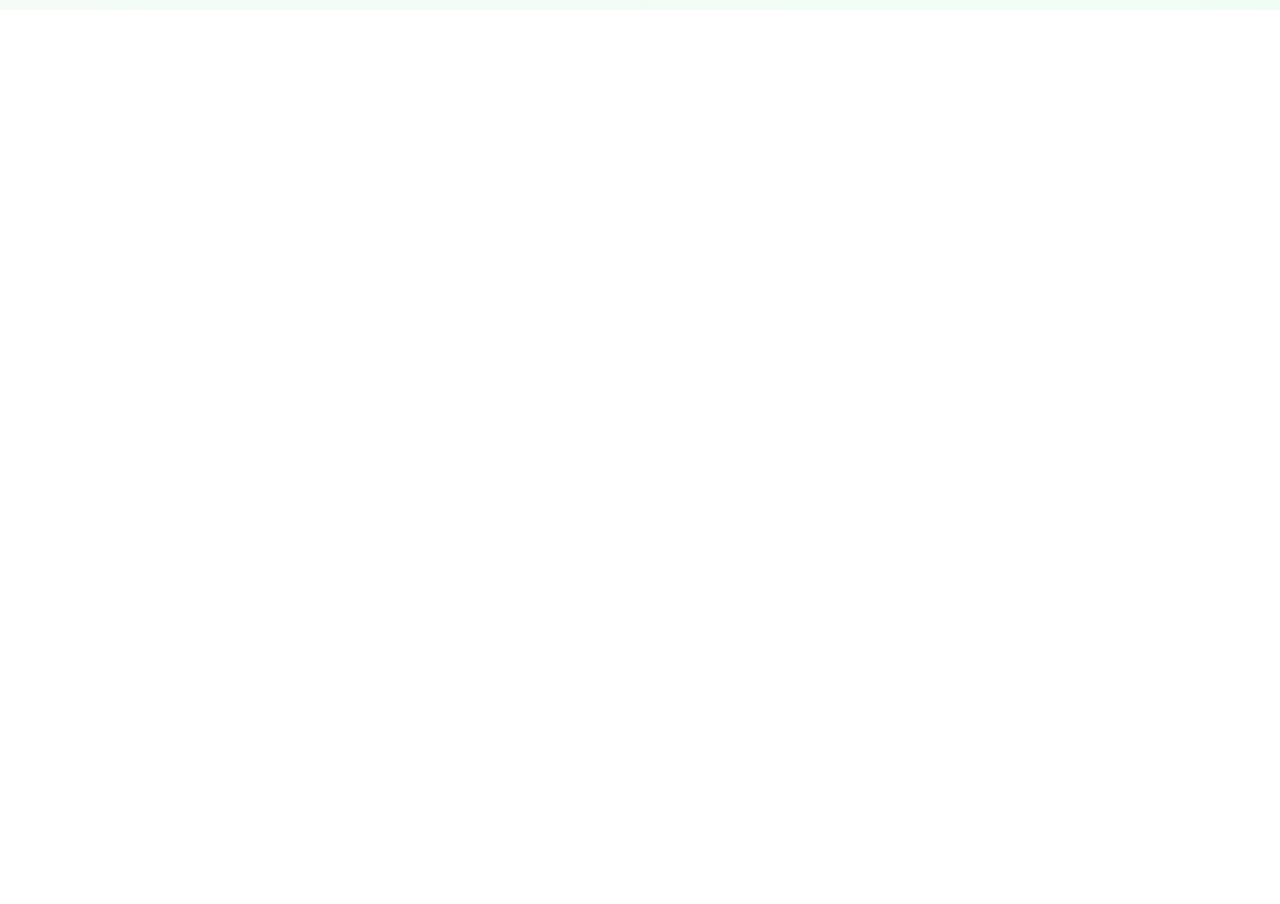
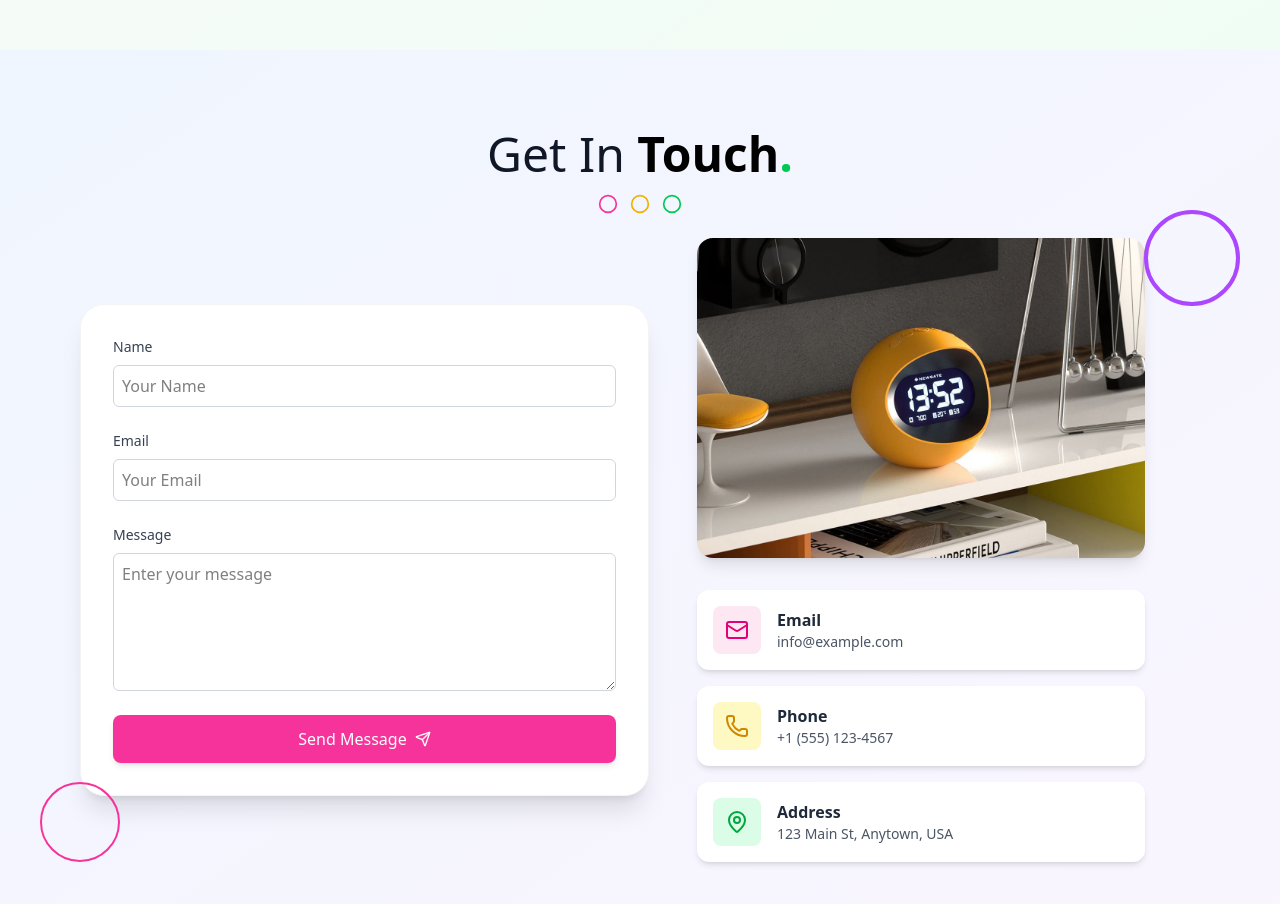
Before and after one commit to imamteguh/compro-panda-react, a React (Vite) app: page / in a window 1280 px wide. Shown: the part 3040-3944 px from the top of the page. Before the commit the page ends 3050 px from the top, so only its background shows below. Built offline with nearby package versions, Linux system fonts and the light colour scheme.

Commit message:
feat: tambahkan section contact

```diff
--- a/src/App.jsx
+++ b/src/App.jsx
@@ -6,6 +6,7 @@
 import About from './components/About'
 import OurCompany from './components/OurCompany'
 import Services from './components/Services'
+import Contact from './components/Contact'
 
 const App = () => {
 
@@ -25,6 +26,7 @@
       <About />
       <OurCompany />
       <Services />
+      <Contact />
     </div>
   )
 }
--- a/src/components/About.jsx
+++ b/src/components/About.jsx
@@ -25,7 +25,7 @@
           <h2 className='text-3xl sm:text-4xl md:text-5xl text-gray-900 text-center lg:text-left'>
             Agency {" "}
             <span className='font-bold text-black block lg:inline'>
-              Overview <span className='text-green-500'>.</span>
+              Overview<span className='text-green-500'>.</span>
             </span>
           </h2>
           <div className="flex gap-3 mt-4 justify-center lg:justify-start"
--- /dev/null
+++ b/src/components/Contact.jsx
@@ -0,0 +1,156 @@
+import { Circle, Mail, MapPinIcon, Phone, Send } from 'lucide-react';
+import contactImage from '../assets/contact.jpg';
+
+const Contact = () => {
+
+  const contactInfo = [
+    {
+      id: 1,
+      icon: Mail,
+      iconBgColor: 'bg-pink-100',
+      iconColor: 'text-pink-600',
+      title: 'Email',
+      detail: 'info@example.com',
+      aosDelay: 100
+    },
+    {
+      id: 2,
+      icon: Phone,
+      iconBgColor: 'bg-yellow-100',
+      iconColor: 'text-yellow-600',
+      title: 'Phone',
+      detail: '+1 (555) 123-4567',
+      aosDelay: 200
+    },
+    {
+      id: 3,
+      icon: MapPinIcon,
+      iconBgColor: 'bg-green-100',
+      iconColor: 'text-green-600',
+      title: 'Address',
+      detail: '123 Main St, Anytown, USA',
+      aosDelay: 300
+    }
+  ];
+
+  const formFields = [
+    {
+      id: 'name',
+      type: 'text',
+      label: 'Name',
+      placeholder: 'Your Name',
+      delay: 150
+    },
+    {
+      id: 'email',
+      type: 'email',
+      label: 'Email',
+      placeholder: 'Your Email',
+      delay: 200
+    },
+    {
+      id: 'message',
+      type: 'textarea',
+      label: 'Message',
+      placeholder: 'Enter your message',
+      rows: 5,
+      delay: 250
+    }
+  ];
+  return (
+    <section id='contact' className='relative overflow-hidden bg-linear-to-br from-blue-50 to-purple-50
+      py-12 px-4 sm:py-16 md:py-20 md:px-12 lg:px-20'>
+      <div className='max-w-7xl mx-auto'>
+        <div className='flex flex-col items-center justify-center text-center mb-6' data-aos="fade-down">
+          <div className='flex-1 max-w-2xl mx-auto space-y-6'>
+            <div>
+              <h2 className='text-3xl sm:text-4xl md:text-5xl text-gray-900'>
+                Get In {" "}
+                <span className='font-bold text-black'>
+                  Touch<span className='text-green-500'>.</span>
+                </span>
+              </h2>
+              <div className="flex gap-3 mt-4 justify-center">
+                <Circle className="text-pink-500 w-5 h-5" />
+                <Circle className="text-yellow-500 w-5 h-5" />
+                <Circle className="text-green-500 w-5 h-5" />
+              </div>
+            </div>
+          </div>
+        </div>
+        <div className='flex flex-col lg:flex-row gap-8 md:gap-12 items-center'>
+          <div className='flex-1 bg-white rounded-2xl md:rounded-3xl shadow-lg md:shadow-xl p-6 sm:p-8 border border-gray-100'
+            data-aos="fade-right" data-aos-delay="100">
+            <form action="" className='space-y-6'>
+              {formFields.map((field) => (
+                <div
+                  key={field.id}
+                  data-aos="fade-up"
+                  data-aos-delay={field.delay}>
+                  <label htmlFor={field.id} className='block text-sm font-medium text-gray-700 mb-2'>
+                    {field.label}
+                  </label>
+                  {field.type === 'textarea' ? (
+                    <textarea
+                      id={field.id}
+                      rows={field.rows}
+                      placeholder={field.placeholder}
+                      className='block w-full border border-gray-300 rounded-md p-2 focus:outline-none focus:ring-2 focus:ring-green-500'
+                    ></textarea>
+                  ) : (
+                    <input
+                      type={field.type}
+                      id={field.id}
+                      placeholder={field.placeholder}
+                      className='block w-full border border-gray-300 rounded-md p-2 focus:outline-none focus:ring-2 focus:ring-green-500'
+                    />
+                  )}
+                </div>
+              ))}
+              <div data-aos="fade-up" data-aos-delay="300">
+                <button className='w-full bg-pink-500 text-white py-3 px-6 rounded-lg font-medium hover:bg-pink-600
+                  transition-colors shadow-md hover:shadow-lg flex items-center justify-center'>
+                  Send Message
+                  <Send className='w-4 h-4 ml-2 inline-block' />
+                </button>
+              </div>
+            </form>
+          </div>
+          <div className='flex-1 flex flex-col items-center lg:items-start'>
+            <div className='w-full max-w-md h-64 sm:h-72 md:h-80 overflow-hidden shadow-lg rounded-xl md:rounded-2xl mb-8'
+              data-aos="fade-left" data-aos-delay="200">
+              <img src={contactImage} alt="Contact Us"
+                className='w-full h-full object-cover transform hover:scale-105 transition-transform duration-300' />
+            </div>
+            <div className='space-y-4 w-full max-w-md'>
+              {contactInfo.map((info) => (
+                <div key={info.id} className='flex items-center gap-4 bg-white rounded-xl shadow-md p-4'
+                  data-aos="fade-left" data-aos-delay={info.aosDelay}>
+                  <div className={`w-12 h-12 flex items-center justify-center rounded-lg ${info.iconBgColor}`}>
+                    <info.icon className={`w-6 h-6 ${info.iconColor}`} />
+                  </div>
+                  <div>
+                    <h3 className='font-semibold text-gray-800'>
+                      {info.title}
+                    </h3>
+                    <p className='text-gray-600 text-sm'>
+                      {info.detail}
+                    </p>
+                  </div>
+                </div>
+              ))}
+            </div>
+          </div>
+        </div>
+      </div>
+      <div className="hidden md:block absolute border-2 border-pink-500 bottom-20 left-10
+        w-16 h-16 md:w-20 md:h-20 rounded-full z-0 opacity-50"
+        data-aos="zoom-in" data-aos-delay="400"></div>
+      <div className="hidden md:block absolute border-4 border-purple-500 top-40 right-10
+        w-20 h-20 md:w-24 md:h-24 rounded-full z-0 opacity-50"
+        data-aos="zoom-in" data-aos-delay="400"></div>
+    </section>
+  )
+}
+
+export default Contact
--- a/src/components/Hero.jsx
+++ b/src/components/Hero.jsx
@@ -10,7 +10,7 @@
           data-aos="fade-right">
           Professionals{' '}
           <span className="font-bold text-black block lg:inline">
-            Service <span className="text-green-500">.</span>
+            Service<span className="text-green-500">.</span>
           </span>
         </h2>
         <div className="flex gap-3 mt-4 justify-center lg:justify-start"
--- a/src/components/OurCompany.jsx
+++ b/src/components/OurCompany.jsx
@@ -9,7 +9,7 @@
           <h2 className="text-3xl sm:text-4xl md:text-5xl text-gray-900">
             Why Our{" "}
             <span className="font-bold text-black">
-              Company <span className="text-green-500">?</span>
+              Company<span className="text-green-500">?</span>
             </span>
           </h2>
           <div className="flex gap-3 mt-4 justify-center">
--- a/src/components/Services.jsx
+++ b/src/components/Services.jsx
@@ -65,12 +65,12 @@
       py-12 px-4 sm:py-16 md:px-12 lg:px-20'>
       <div className='max-w-7xl mx-auto'>
         <div className='flex flex-col lg:flex-row items-center justify-center text-center' data-aos="fade-down">
-          <div className='flex-1 max-w-2xl mx-auto space-y-6 mb-10 lg:mb-0'>
+          <div className='flex-1 max-w-2xl mx-auto space-y-6 mb-10'>
             <div>
               <h2 className='text-3xl sm:text-4xl md:text-5xl text-gray-900'>
                 Our {" "}
                 <span className='font-bold text-black'>
-                  Services <span className='text-green-500'>.</span>
+                  Services<span className='text-green-500'>.</span>
                 </span>
               </h2>
               <div className="flex gap-3 mt-4 justify-center">
```
